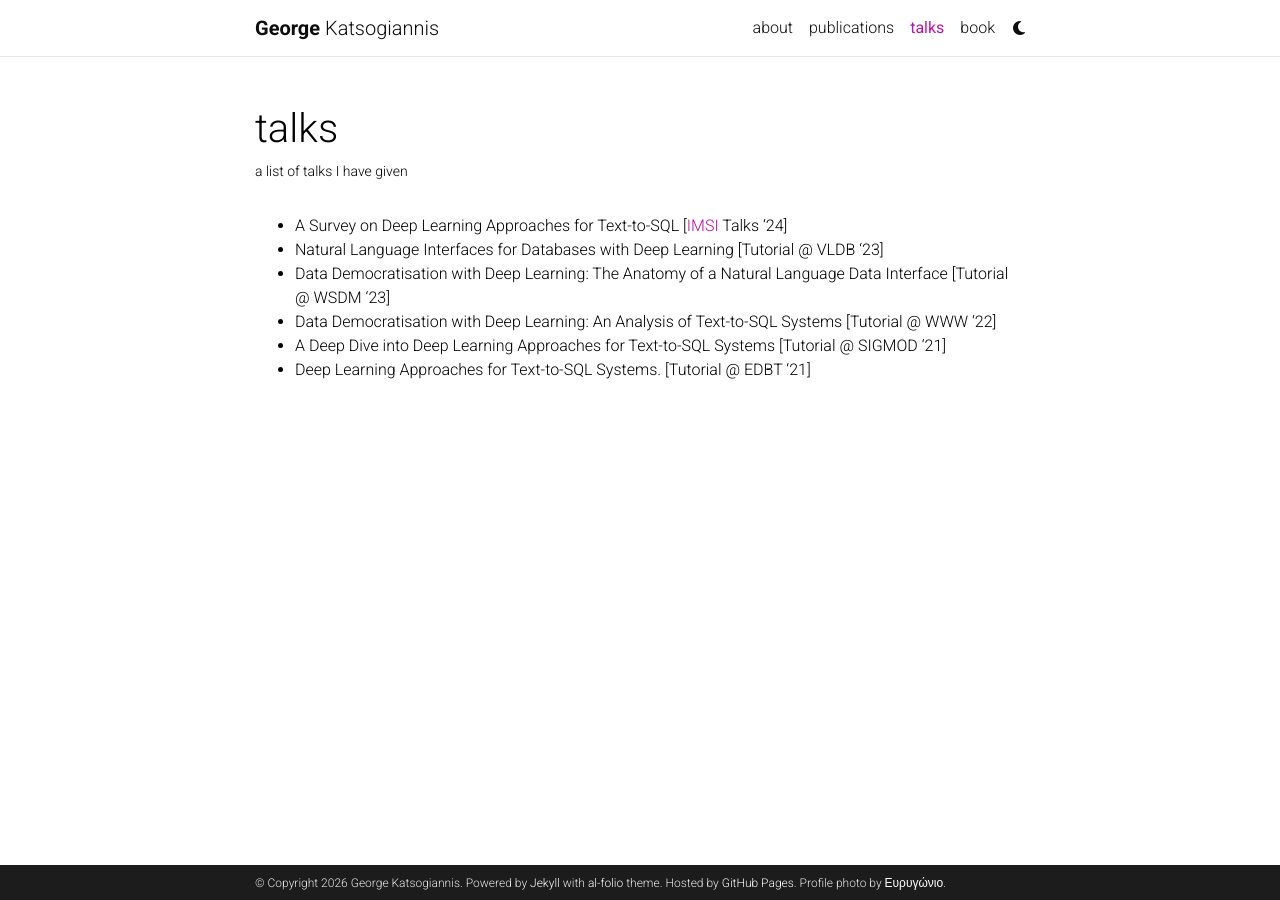
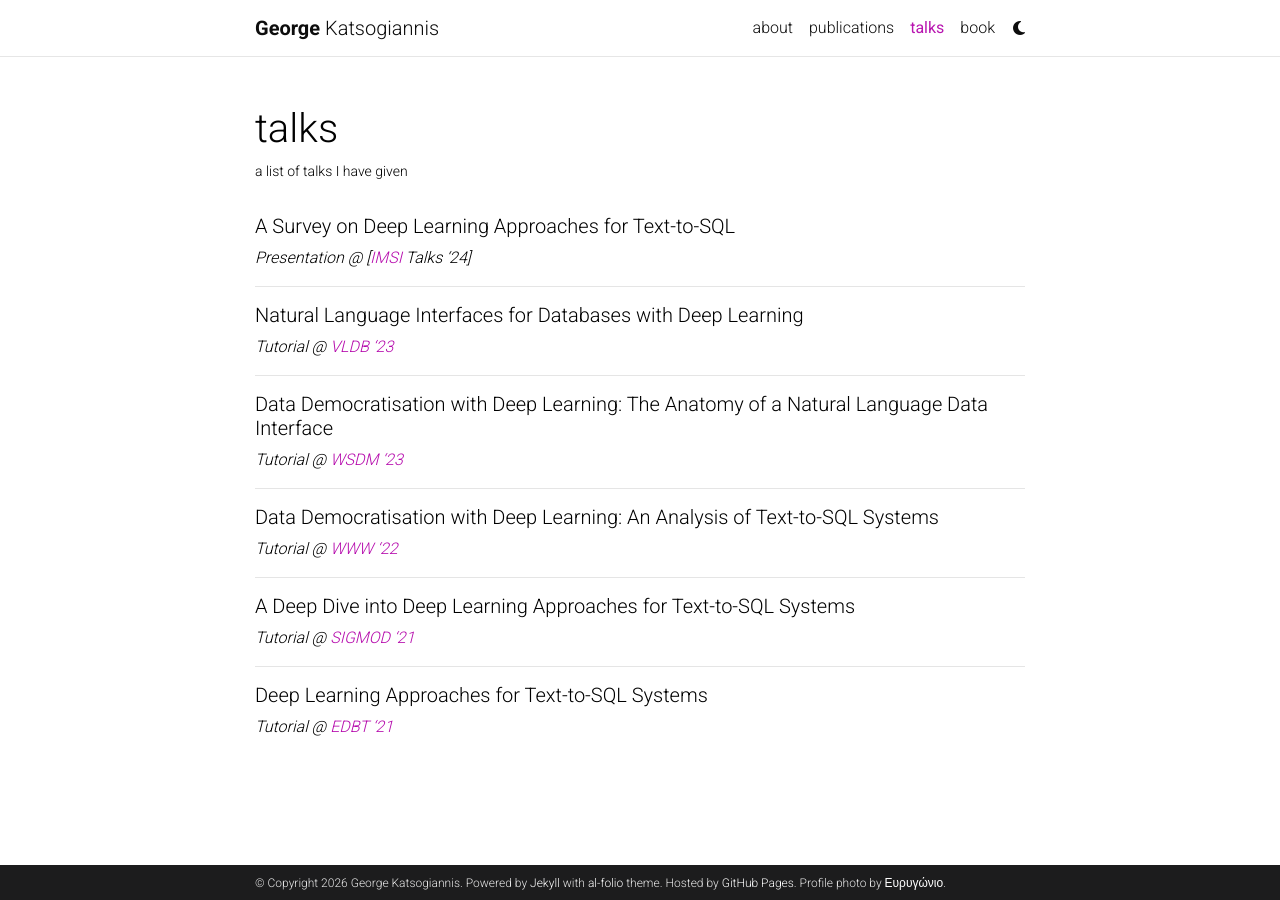
Before and after one commit to geokats/geokats.github.io, a Jekyll site: the page built from _pages/talks.md, in a window 1280 px wide. Built offline with Jekyll 4.4.1, drawn with Linux system fonts in a browser that asks for light colours; comment, search, counter and statistics services are not loaded; a style sheet for code colours, icons or effects is not loaded.

Commit message:
Update talks page

```diff
--- a/_pages/talks.md
+++ b/_pages/talks.md
@@ -7,9 +7,30 @@ nav: true
 nav_order: 2
 ---
 
-- A Survey on Deep Learning Approaches for Text-to-SQL [[IMSI](https://www.athenarc.gr/en/imsi) Talks '24]
-- Natural Language Interfaces for Databases with Deep Learning [Tutorial @ VLDB '23]
-- Data Democratisation with Deep Learning: The Anatomy of a Natural Language Data Interface [Tutorial @ WSDM '23]
-- Data Democratisation with Deep Learning: An Analysis of Text-to-SQL Systems [Tutorial @ WWW '22]
-- A Deep Dive into Deep Learning Approaches for Text-to-SQL Systems [Tutorial @ SIGMOD '21]
-- Deep Learning Approaches for Text-to-SQL Systems. [Tutorial @ EDBT '21]
+##### A Survey on Deep Learning Approaches for Text-to-SQL
+*Presentation @ [[IMSI](https://www.athenarc.gr/en/imsi) Talks '24]* <!-- // Slides -->
+
+---
+
+##### Natural Language Interfaces for Databases with Deep Learning
+*Tutorial @ [VLDB '23](https://vldb.org/2023/)* <!-- // Slides -->
+
+---
+
+##### Data Democratisation with Deep Learning: The Anatomy of a Natural Language Data Interface
+*Tutorial @ [WSDM '23](https://www.wsdm-conference.org/2023/)* <!-- // Slides -->
+
+---
+
+##### Data Democratisation with Deep Learning: An Analysis of Text-to-SQL Systems
+*Tutorial @ [WWW '22](https://archives.iw3c2.org/www2022/)* <!-- // Slides -->
+
+---
+
+##### A Deep Dive into Deep Learning Approaches for Text-to-SQL Systems
+*Tutorial @ [SIGMOD '21](https://2021.sigmod.org/)* <!-- // Slides -->
+
+---
+
+##### Deep Learning Approaches for Text-to-SQL Systems
+*Tutorial @ [EDBT '21](https://edbticdt2021.cs.ucy.ac.cy/index.html)* <!-- // Slides -->
```
